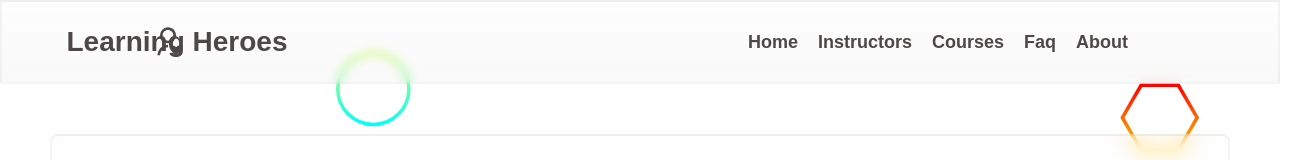
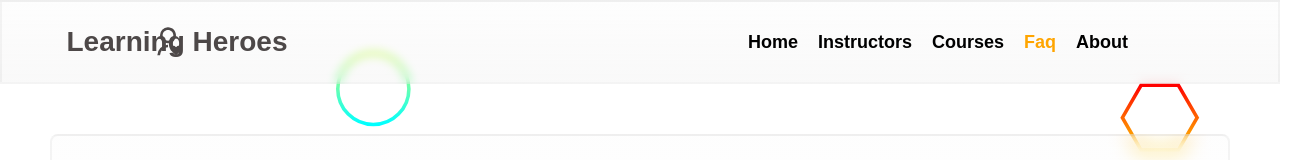
Before and after one commit to kiron0/learning-heroes2.0, a React (Create React App) app: page /faq in a window 1280 px wide. Shown: the top 160 px of the page, 1316 px wide, since content can reach past the window. Built offline with nearby package versions, Linux system fonts and the light colour scheme.

Commit message:
custom link added

```diff
--- /dev/null
+++ b/src/Components/CustomLink/CustomLink.js
@@ -0,0 +1,21 @@
+import React from 'react';
+import { Link, useMatch, useResolvedPath } from 'react-router-dom';
+
+function CustomLink({ children, to, ...props }) {
+    let resolved = useResolvedPath(to);
+    let match = useMatch({ path: resolved.pathname, end: true });
+
+    return (
+      <div>
+        <Link
+          style={{ color: match ? 'orange' : 'black' }}
+          to={to}
+          {...props}
+        >
+          {children}
+        </Link>
+      </div>
+    );
+  }
+
+export default CustomLink;
--- a/src/Components/Footer/Footer.css
+++ b/src/Components/Footer/Footer.css
@@ -3,8 +3,7 @@
     backdrop-filter: blur(10px);
     color: rgb(77, 72, 72);
     border: 2px solid rgba(155, 154, 154, 0.1);
-    padding: 1rem;
-    width: 100%;
+    padding: 1.5rem;
     margin: 0 auto;
 }
 
@@ -25,8 +24,8 @@
 
 @media screen and (max-width: 490px) {
     .footer{
-        width: 90%;
         margin: 0 auto;
+        padding: 1rem;
     }
 
     .author{
--- a/src/Components/Header/Header.js
+++ b/src/Components/Header/Header.js
@@ -1,6 +1,7 @@
 import React from 'react';
 import { RiMenu4Fill, RiUserHeartLine } from "react-icons/ri";
 import './Header.css'
+import CustomLink from '../CustomLink/CustomLink';
 import { Link } from 'react-router-dom';
 
 const Header = () => {
@@ -14,11 +15,11 @@ const Header = () => {
                     <RiMenu4Fill className='nav-bar-icon'></RiMenu4Fill>
                     </label>
                     <ul className='navbar-items'>
-                        <Link to="/home" className='nav-link'>Home</Link>
-                        <Link to="/instructors" className='nav-link'>Instructors</Link>
-                        <Link to="/courses" className='nav-link'>Courses</Link>
-                        <Link to="/faq" className='nav-link'>Faq</Link>
-                        <Link to="/about" className='nav-link'>About</Link>
+                        <CustomLink to="/home" className='nav-link'>Home</CustomLink>
+                        <CustomLink to="/instructors" className='nav-link'>Instructors</CustomLink>
+                        <CustomLink to="/courses" className='nav-link'>Courses</CustomLink>
+                        <CustomLink to="/faq" className='nav-link'>Faq</CustomLink>
+                        <CustomLink to="/about" className='nav-link'>About</CustomLink>
                     </ul>
                 </nav>
         </div>
```
Also changed, not shown: src/Components/Header/favicon.png (deleted).
